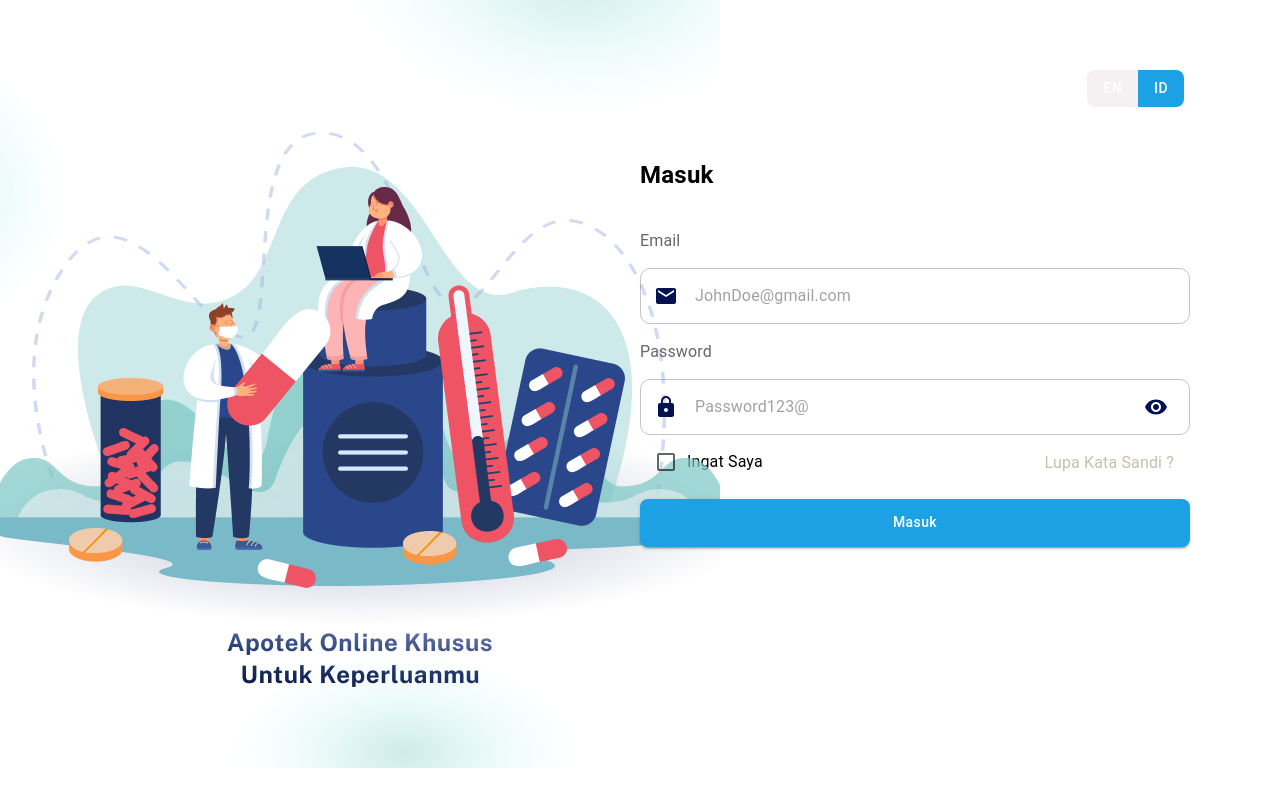
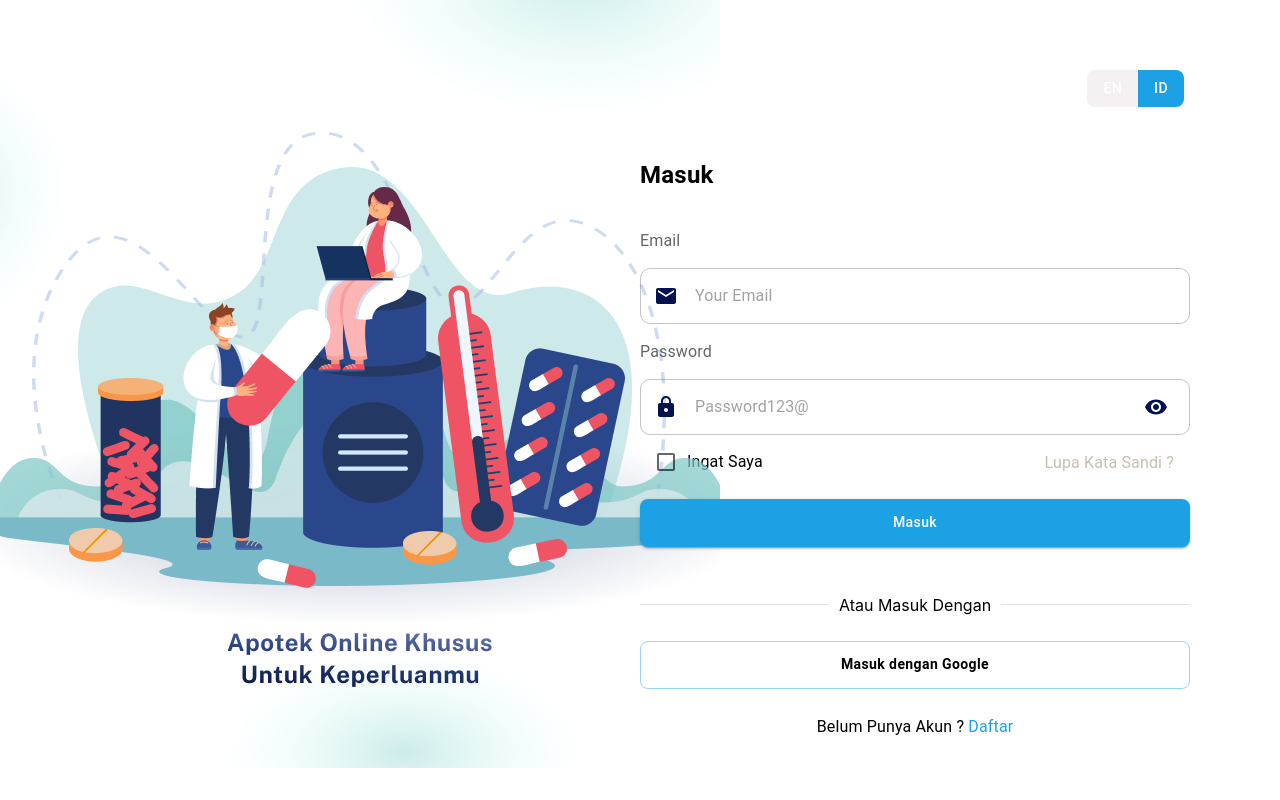
Before and after one commit to purwadhikafullstack/jcwd-2002-01-fe, a Next.js app: page /login_admin in a window 1280 px wide. Built offline with nearby package versions, Linux system fonts and the light colour scheme.

Commit message:
UI: page login admin done

```diff
--- a/src/pages/login_admin/index.jsx
+++ b/src/pages/login_admin/index.jsx
@@ -3,6 +3,7 @@ import {
   Button,
   ButtonGroup,
   Checkbox,
+  Divider,
   FormControlLabel,
   Grid,
   IconButton,
@@ -18,6 +19,7 @@ import LockIcon from "@mui/icons-material/Lock";
 import VisibilityOffIcon from "@mui/icons-material/VisibilityOff";
 import { useState } from "react";
 import VisibilityIcon from "@mui/icons-material/Visibility";
+import Link from "next/link";
 
 const Login = () => {
   const [showPassword, setShowPassword] = useState("false");
@@ -59,7 +61,7 @@ const Login = () => {
         <Box sx={{ width: "550px" }}>
           <InputLabel>Email</InputLabel>
           <OutlinedInput
-            placeholder="JohnDoe@gmail.com"
+            placeholder="Your Email"
             startAdornment={
               <MailIcon sx={{ marginRight: "17px" }} htmlColor="#02114f" />
             }
@@ -114,6 +116,38 @@ const Login = () => {
           >
             Masuk
           </Button>
+          <Divider>Atau Masuk Dengan</Divider>
+          <Button
+            fullWidth
+            // startIcon={<Image src={GoogleIcon} />}
+            variant="contained"
+            sx={{
+              my: "26px",
+              backgroundColor: "white",
+              color: "black",
+              fontWeight: "bold",
+              height: "48px",
+              border: "solid 1px",
+              borderColor: "brand.200",
+
+              boxShadow: "none",
+              ":hover": { backgroundColor: "brand.500", border: "unset" },
+            }}
+          >
+            Masuk dengan Google
+          </Button>
+          <Typography textAlign="center">
+            Belum Punya Akun ?{" "}
+            <Link href="/register">
+              <Typography
+                sx={{ ":hover": { cursor: "pointer" } }}
+                component="span"
+                color="brand.500"
+              >
+                Daftar
+              </Typography>
+            </Link>{" "}
+          </Typography>
         </Box>
       </Grid>
     </Grid>
```
